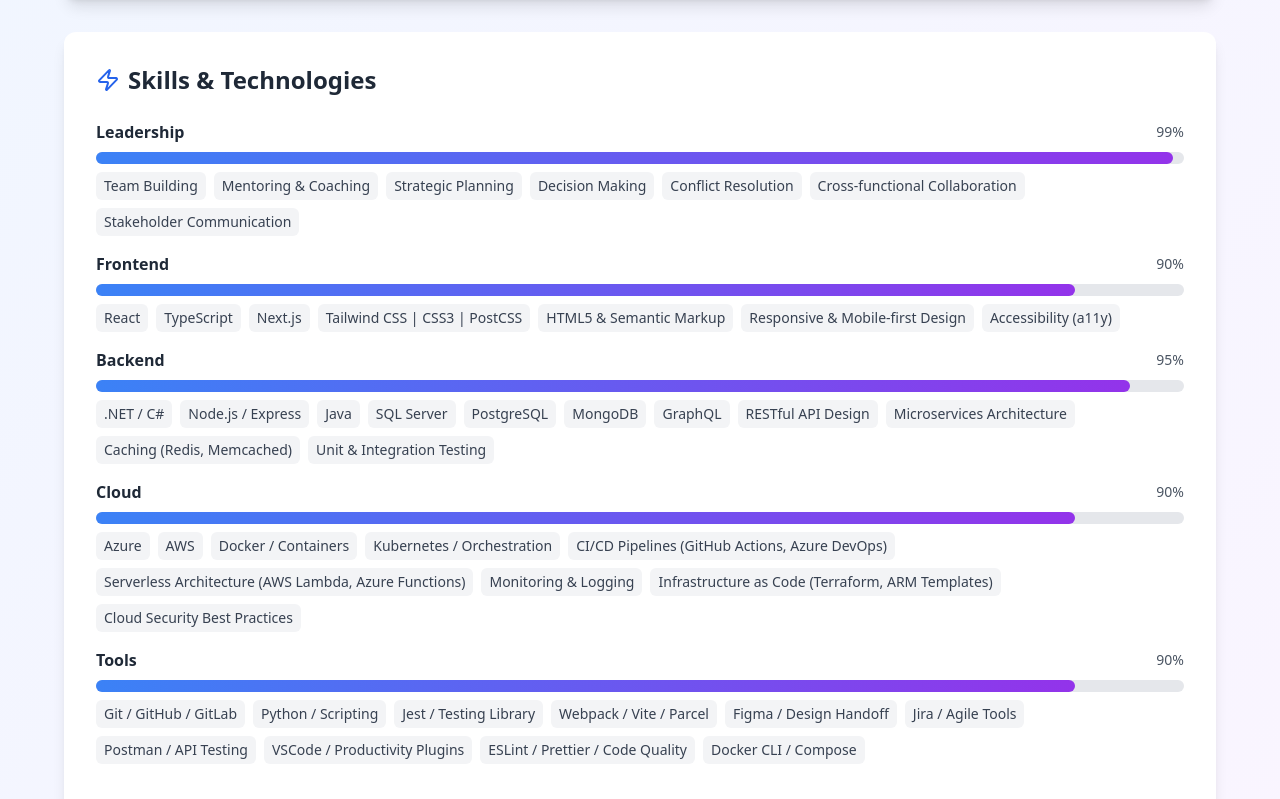
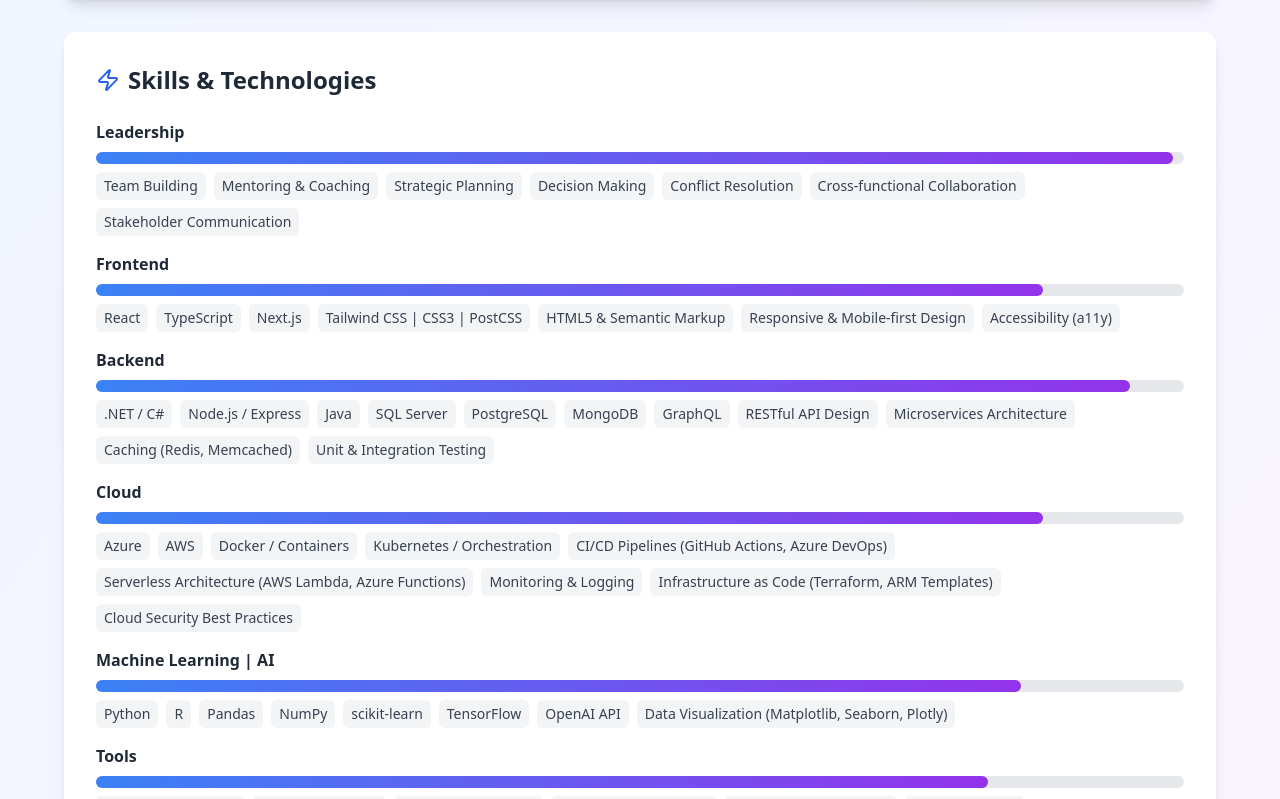
Before and after one commit to dtallon1984/resume-spa, a React (Vite) app: page / in a window 1280 px wide. Shown: the part 601-1400 px from the top of the page. Built offline with nearby package versions, Linux system fonts and the light colour scheme.

Commit message:
remove percentage value to make slider bar skill view  better communicate the feeling vs detail

```diff
--- a/src/components/Skills/SkillBar.tsx
+++ b/src/components/Skills/SkillBar.tsx
@@ -9,7 +9,7 @@
   <div className="mb-4">
     <div className="flex justify-between items-center mb-2">
       <h4 className="font-semibold text-gray-800">{skill.category}</h4>
-      <span className="text-sm text-gray-600">{skill.level}%</span>
+      {/* <span className="text-sm text-gray-600">{skill.level}%</span> */}
     </div>
     <div className="bg-gray-200 rounded-full h-3">
       <div
--- a/src/data/profileData.ts
+++ b/src/data/profileData.ts
@@ -26,7 +26,7 @@
     "Tailwind CSS | CSS3 | PostCSS",
     "HTML5 & Semantic Markup",
     "Responsive & Mobile-first Design",
-    "Accessibility (a11y)"], level: 90 },
+    "Accessibility (a11y)"], level: 87 },
     { category: "Backend", items:[
     ".NET / C#",
     "Node.js / Express",
@@ -48,7 +48,21 @@
     "Serverless Architecture (AWS Lambda, Azure Functions)",
     "Monitoring & Logging",
     "Infrastructure as Code (Terraform, ARM Templates)",
-    "Cloud Security Best Practices"], level: 90 },
+    "Cloud Security Best Practices"], level: 87 },
+    {
+  category: "Machine Learning | AI",
+  items: [
+    "Python",
+    "R",
+    "Pandas",
+    "NumPy",
+    "scikit-learn",
+    "TensorFlow",
+    "OpenAI API",
+    "Data Visualization (Matplotlib, Seaborn, Plotly)"
+  ],
+  level: 85
+},
     { category: "Tools", items: [ "Git / GitHub / GitLab",
     "Python / Scripting",
     "Jest / Testing Library",
@@ -58,7 +72,7 @@
     "Postman / API Testing",
     "VSCode / Productivity Plugins",
     "ESLint / Prettier / Code Quality",
-    "Docker CLI / Compose"], level: 90 }
+    "Docker CLI / Compose"], level: 82 }
   ],
   experience: [
     {
```
